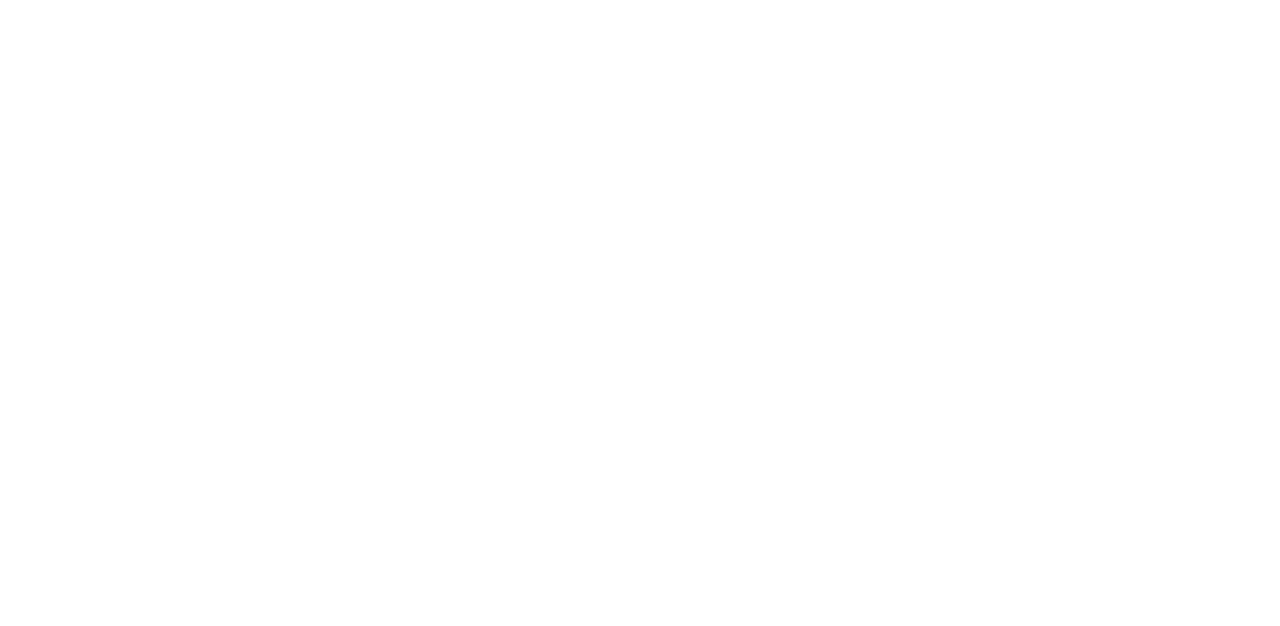
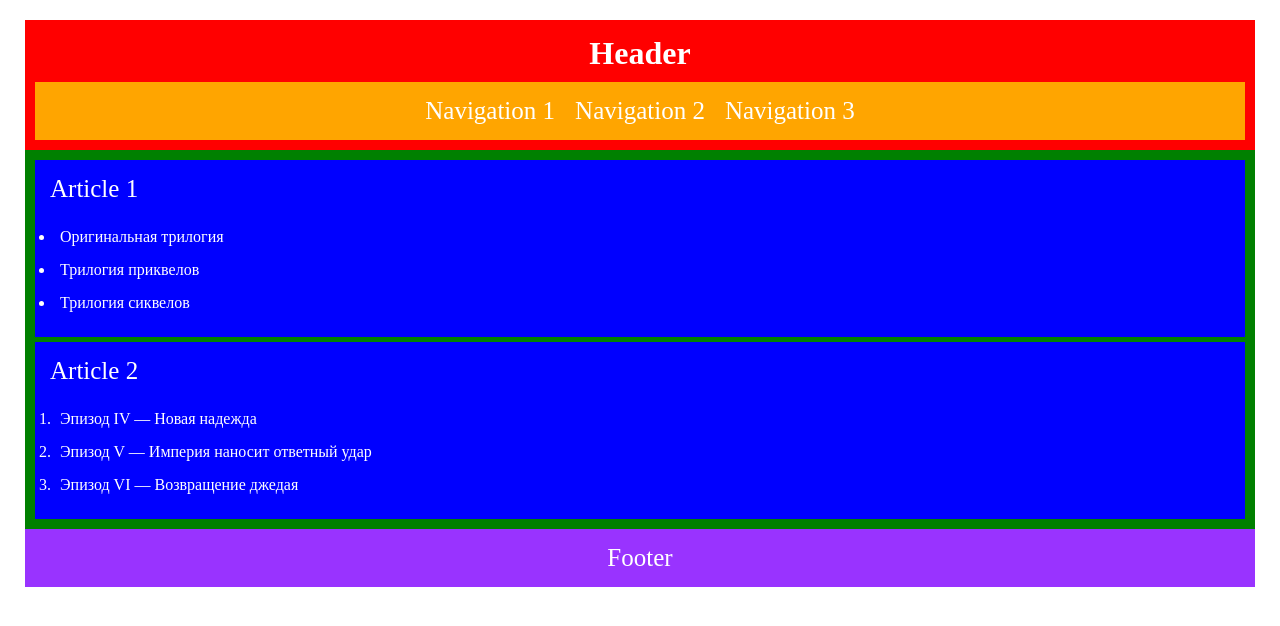
Before and after one commit to js-tasks-ru/htmlcss-20210610_kzn-rf, a website: page 02-dz0/01-semantic-mockup/solution.html in a window 1280 px wide. Drawn offline with Linux system fonts and the light colour scheme.

Commit message:
‘semantic-mockup’

```diff
--- a/02-dz0/01-semantic-mockup/solution.html
+++ b/02-dz0/01-semantic-mockup/solution.html
@@ -1,4 +1,38 @@
 <!DOCTYPE html>
 <html lang="ru">
-    <!-- Ваше решение -->
+<head>
+  <meta charset="utf-8">
+  <link rel="stylesheet" href="style.css">
+</head>
+    <body>
+      <header>
+        <h1>Header</h1>
+        <nav>
+            <p>Navigation 1</p>
+            <p>Navigation 2</p>
+            <p>Navigation 3</p>
+        </nav>
+      </header>
+      <main>
+        <article>
+          <p>Article 1</p>
+          <ul>
+            <li>Оригинальная трилогия</li>
+            <li>Трилогия приквелов</li>
+            <li>Трилогия сиквелов</li>
+          </ul>
+        </article>
+        <article>
+          <p>Article 2</p>
+          <ol>
+            <li>Эпизод IV — Новая надежда</li>
+            <li>Эпизод V — Империя наносит ответный удар</li>
+            <li>Эпизод VI — Возвращение джедая</li>
+          </ol>
+        </article>
+      </main>
+      <footer>
+        <p>Footer</p>
+      </footer>
+    </body>
 </html>
--- /dev/null
+++ b/02-dz0/01-semantic-mockup/style.css
@@ -0,0 +1,36 @@
+* {
+  margin: 5px;
+  padding: 5px;
+  color: white;
+}
+
+header {
+  text-align: center;
+  background-color: red;
+  margin: 0 5px 0 5px;
+}
+
+nav {
+  display: flex;
+  justify-content: center;
+  background-color: orange;
+}
+
+main {
+  background-color: green;
+  margin: 0 5px 0 5px;
+}
+
+article {
+  background-color: blue;
+}
+
+footer {
+  text-align: center;
+  background-color: #9933ff;
+  margin: 0 5px 0 5px;
+}
+
+p {
+  font-size: 25px;
+}
```
